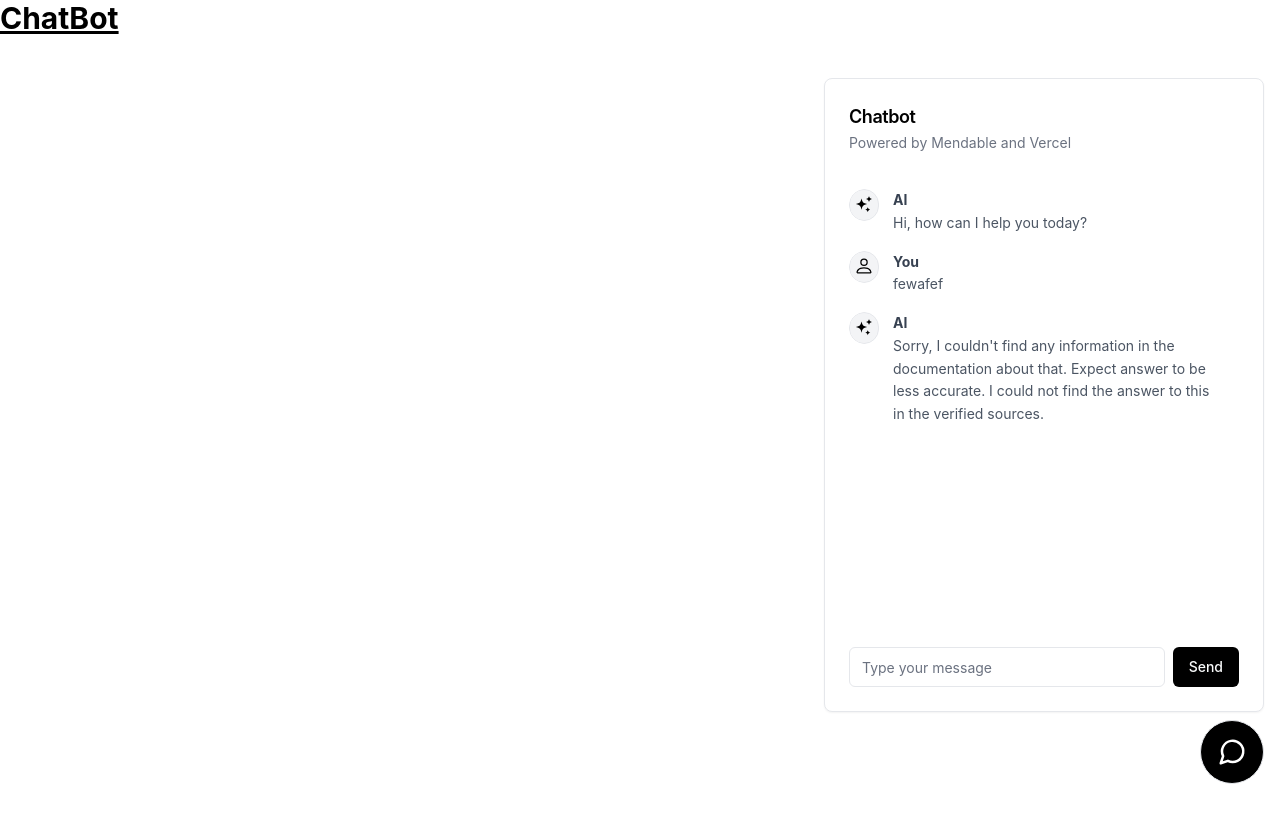
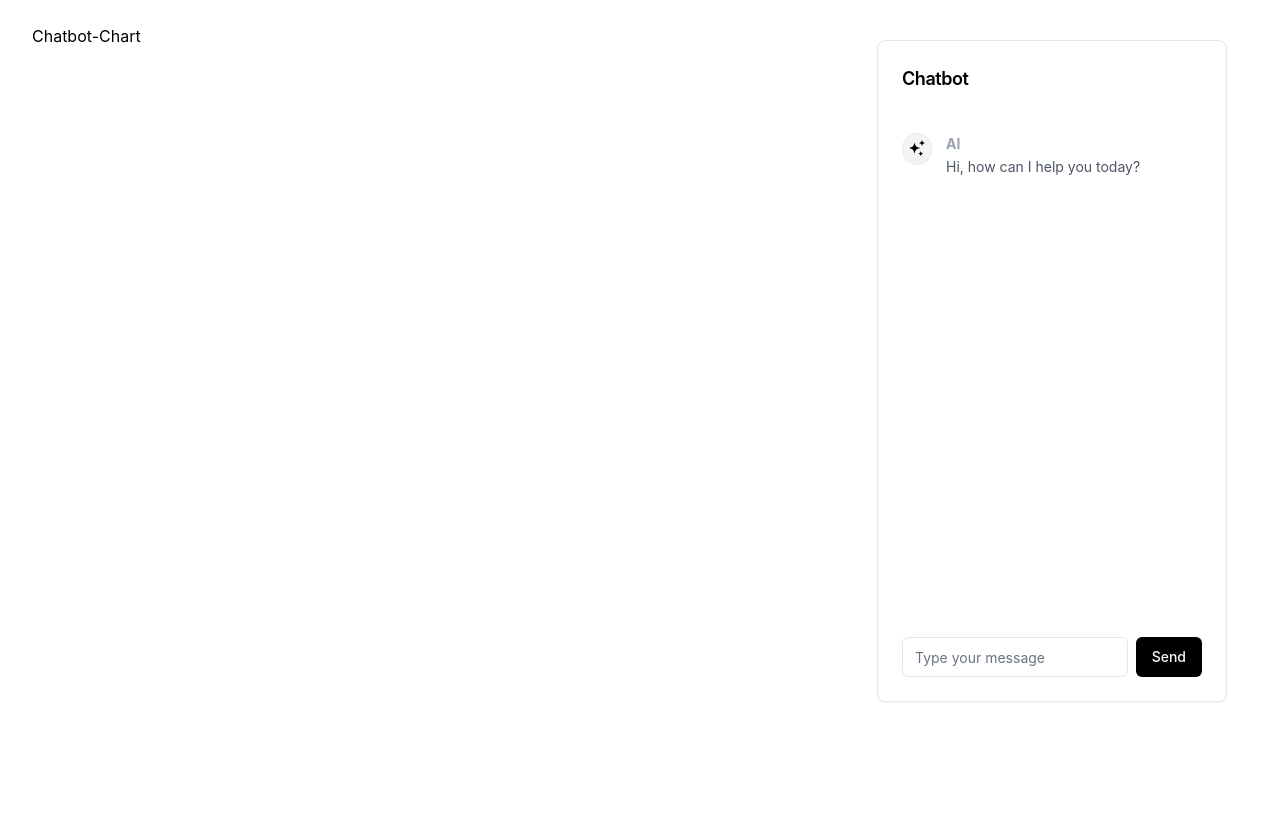
Before and after one commit to annshiv/chat-chart, a React (Create React App) app: page / in a window 1280 px wide. Shown: the top 822 px of the page. Before the commit the page ends 800 px from the top, so only its background shows below. Built offline with nearby package versions, Linux system fonts and the light colour scheme.

Commit message:
fix(mobile-responsive): Added css

```diff
--- a/src/App.css
+++ b/src/App.css
@@ -1,38 +1,127 @@
-.App {
-  text-align: center;
+/* Base styles for the layout */
+body {
+  overflow: hidden;
 }
 
-.App-logo {
-  height: 40vmin;
-  pointer-events: none;
+.component {
+  display: flex;
+  flex-direction: column;
+  height: 100vh;
 }
 
-@media (prefers-reduced-motion: no-preference) {
-  .App-logo {
-    animation: App-logo-spin infinite 20s linear;
+.chatbot-box {
+  box-shadow: 0 0 #0000, 0 0 #0000, 0 1px 2px 0 rgb(0 0 0 / 0.05);
+  background-color: white;
+  padding: 1.5rem;
+  border-radius: 0.5rem;
+  border: 1px solid #e5e7eb;
+  width: 100%;
+  height: 100%;
+  max-width: 350px;
+  min-width: 250px;
+  margin: 0 auto;
+}
+
+.message-div {
+  height: 520px;
+  max-height: 520px;
+  overflow-y: scroll;
+}
+
+/* Hide the scrollbar */
+.message-div::-webkit-scrollbar {
+  width: 0;
+  height: 0;
+}
+
+.message-div::-webkit-scrollbar-thumb {
+  background: rgba(153, 153, 153, 1);
+  border-radius: 6.67px;
+  border: 1px solid rgba(0, 0, 0, 0);
+}
+
+.chatbot-container {
+  margin: 1rem;
+}
+
+p {
+  max-width: 70%;
+  word-wrap: break-word;
+}
+
+/* Mobile view styles */
+@media (max-width: 768px) {
+  .component {
+    flex-direction: column-reverse;
+    margin: 1.5rem 1rem;
+  }
+  .message-div{
+    height:480px;
+  }
+  .chatbot {
+    display: flex;
+    flex-direction: column;
+    height: 750px;
+  }
+
+  .chatbot-box {
+    max-width: 650px;
+    margin: 0;
+    width: 85%;
+    height: 85%;
+  }
+
+  .chatbot-container {
+    order: 1;
+    width: 100%;
+    position: fixed;
+    top: 0;
+    z-index: 10;
+  }
+
+  .box {
+    order: 2;
+    margin-top: calc(4rem + 1.5rem + 20px);
+    flex-grow: 1;
   }
 }
 
-.App-header {
-  background-color: #282c34;
-  min-height: 100vh;
-  display: flex;
-  flex-direction: column;
-  align-items: center;
-  justify-content: center;
-  font-size: calc(10px + 2vmin);
-  color: white;
+@media (max-width: 530px) {
+  .chatbot-box {
+    margin: 5%;
+    max-width: 380px;
+  }
+
 }
 
-.App-link {
-  color: #61dafb;
+@media (max-width: 450px) {
+  .component {
+    margin: 2px;
+  }
+
+  .chatbot-box {
+    margin: 0;
+  }
+
 }
 
-@keyframes App-logo-spin {
-  from {
-    transform: rotate(0deg);
+/* Laptop view styles */
+@media (min-width: 769px) {
+  .component {
+    flex-direction: row;
+    margin: 1.5rem 1rem;
   }
-  to {
-    transform: rotate(360deg);
+
+  .box {
+    width: 70%;
   }
+
+  .chatbot-container {
+    width: 30%;
+    position: relative;
+    top: 0;
+    right: 0;
+    margin-left: auto;
+  }
+
 }
--- a/src/App.tsx
+++ b/src/App.tsx
@@ -1,11 +1,16 @@
-import React from 'react';
-import Chatbot from './Chatbot';
+import React from "react";
+import Chatbot from "./Chatbot";
+import './index.css';
 
 const App: React.FC = () => {
   return (
-    <div>
-      <h1 className="text-3xl font-bold underline">ChatBot</h1>
-      <Chatbot />
+    <div className="component">
+      <div className="box">
+        <h1>Chatbot-Chart</h1>
+      </div>
+      <div className="chatbot-container">
+        <Chatbot />
+      </div>
     </div>
   );
 };
--- a/src/Chatbot.tsx
+++ b/src/Chatbot.tsx
@@ -1,50 +1,74 @@
-import './index.css';
+import React, { useEffect, useRef, useState } from "react";
+import "./App.css";
+
+interface Message {
+  user: boolean;
+  text: string;
+}
 
 const Chatbot = () => {
+  const [message, setMessage] = useState("");
+  const [chatMessages, setChatMessages] = useState<Message[]>([
+    { user: false, text: "Hi, how can I help you today?" },
+  ]);
+
+  const chatContainerRef = useRef<HTMLDivElement>(null);
+
+  const handleMessageChange = (e: React.ChangeEvent<HTMLInputElement>) => {
+    setMessage(e.target.value);
+  };
+
+  const handleSubmit = (e: React.FormEvent<HTMLFormElement>) => {
+    e.preventDefault();
+    const newUserMessage: Message = { user: true, text: message };
+    const aiResponse: Message = { user: false, text: "I don't know" };
+
+    // Add both user's message and AI's response together
+    setChatMessages([...chatMessages, newUserMessage, aiResponse]);
+    setMessage("");
+  };
+
+  useEffect(() => {
+    // Load chat messages from external source or API
+    // For demonstration, I'll simulate loading messages after 1 second
+    const timer = setTimeout(() => {
+      setChatMessages([
+        { user: false, text: "Hi, how can I help you today?" },
+      ]);
+    }, 1000);
+
+    return () => clearTimeout(timer);
+  }, []); // Empty dependency array to run only once on component mount
+
+  // Scroll to the bottom of the chat container
+  useEffect(() => {
+    if (chatContainerRef.current) {
+      chatContainerRef.current.scrollTop = chatContainerRef.current.scrollHeight;
+    }
+  }, [chatMessages]);
+
   return (
-    <div>
-      <button
-        className="fixed bottom-4 right-4 inline-flex items-center justify-center text-sm font-medium disabled:pointer-events-none disabled:opacity-50 border rounded-full w-16 h-16 bg-black hover:bg-gray-700 m-0 cursor-pointer border-gray-200 bg-none p-0 normal-case leading-5 hover:text-gray-900"
-        type="button"
-        aria-haspopup="dialog"
-        aria-expanded="false"
-        data-state="closed"
-      >
-        <svg
-          xmlns="http://www.w3.org/2000/svg"
-          width="30"
-          height="40"
-          viewBox="0 0 24 24"
-          fill="none"
-          stroke="currentColor"
-          strokeWidth="2"
-          strokeLinecap="round"
-          strokeLinejoin="round"
-          className="text-white block border-gray-200 align-middle"
-        >
-          <path
-            d="m3 21 1.9-5.7a8.5 8.5 0 1 1 3.8 3.8z"
-            className="border-gray-200"
-          />
-        </svg>
-      </button>
-
-      <div
-        style={{ boxShadow: '0 0 #0000, 0 0 #0000, 0 1px 2px 0 rgb(0 0 0 / 0.05)' }}
-        className="fixed bottom-[calc(4rem+1.5rem)] right-0 mr-4 bg-white p-6 rounded-lg border border-[#e5e7eb] w-[440px] h-[634px]"
-      >
+    <div className="chatbot">
+      <div className="chatbot-box">
         {/* Heading */}
         <div className="flex flex-col space-y-1.5 pb-6">
           <h2 className="font-semibold text-lg tracking-tight">Chatbot</h2>
-          <p className="text-sm text-[#6b7280] leading-3">
-            Powered by Mendable and Vercel
-          </p>
         </div>
 
         {/* Chat Container */}
-        <div className="pr-4 h-[474px]" style={{ minWidth: '100%', display: 'table' }}>
-          {/* Chat Message AI */}
-          <div className="flex gap-3 my-4 text-gray-600 text-sm flex-1">
+        <div
+          className="message-div pr-4 h-[474px] overflow-y-scroll"
+          ref={chatContainerRef}
+          style={{ minWidth: "100%" }}
+        >
+          {chatMessages.map((msg, index) => (
+            <div
+              key={index}
+              className={`flex gap-3 my-4 text-gray-600 text-sm flex-1 ${
+                msg.user ? "justify-end" : "justify-start"
+              }`}
+            >
+              {!msg.user && (
                 <span className="relative flex shrink-0 overflow-hidden rounded-full w-8 h-8">
                   <div className="rounded-full bg-gray-100 border p-1">
                     <svg
@@ -65,70 +89,32 @@ const Chatbot = () => {
                     </svg>
                   </div>
                 </span>
+              )}
               <p className="leading-relaxed">
-              <span className="block font-bold text-gray-700">AI </span>Hi, how can I help you today?
+                <span
+                  className={`block font-bold ${
+                    msg.user ? "text-gray-700" : "text-gray-400"
+                  }`}
+                >
+                  {msg.user ? "You" : "AI"}
+                </span>
+                {msg.text}
               </p>
             </div>
-
-          {/* User Chat Message */}
-          <div className="flex gap-3 my-4 text-gray-600 text-sm flex-1">
-            <span className="relative flex shrink-0 overflow-hidden rounded-full w-8 h-8">
-              <div className="rounded-full bg-gray-100 border p-1">
-                <svg
-                  stroke="none"
-                  fill="black"
-                  strokeWidth="0"
-                  viewBox="0 0 16 16"
-                  height="20"
-                  width="20"
-                  xmlns="http://www.w3.org/2000/svg"
-                >
-                  <path
-                    d="M8 8a3 3 0 1 0 0-6 3 3 0 0 0 0 6Zm2-3a2 2 0 1 1-4 0 2 2 0 0 1 4 0Zm4 8c0 1-1 1-1 1H3s-1 0-1-1 1-4 6-4 6 3 6 4Zm-1-.004c-.001-.246-.154-.986-.832-1.664C11.516 10.68 10.289 10 8 10c-2.29 0-3.516.68-4.168 1.332-.678.678-.83 1.418-.832 1.664h10Z"
-                  />
-                </svg>
-              </div>
-            </span>
-            <p className="leading-relaxed">
-              <span className="block font-bold text-gray-700">You </span>fewafef
-            </p>
-          </div>
-
-          {/* AI Chat Message */}
-          <div className="flex gap-3 my-4 text-gray-600 text-sm flex-1">
-            <span className="relative flex shrink-0 overflow-hidden rounded-full w-8 h-8">
-            <div className="rounded-full bg-gray-100 border p-1">
-                <svg
-                  stroke="none"
-                  fill="black"
-                  strokeWidth="1.5"
-                  viewBox="0 0 24 24"
-                  aria-hidden="true"
-                  height="20"
-                  width="20"
-                  xmlns="http://www.w3.org/2000/svg"
-                >
-                  <path
-                    strokeLinecap="round"
-                    strokeLinejoin="round"
-                    d="M9.813 15.904L9 18.75l-.813-2.846a4.5 4.5 0 00-3.09-3.09L2.25 12l2.846-.813a4.5 4.5 0 003.09-3.09L9 5.25l.813 2.846a4.5 4.5 0 003.09 3.09L15.75 12l-2.846.813a4.5 4.5 0 00-3.09 3.09zM18.259 8.715L18 9.75l-.259-1.035a3.375 3.375 0 00-2.455-2.456L14.25 6l1.036-.259a3.375 3.375 0 002.455-2.456L18 2.25l.259 1.035a3.375 3.375 0 002.456 2.456L21.75 6l-1.035.259a3.375 3.375 0 00-2.456 2.456zM16.894 20.567L16.5 21.75l-.394-1.183a2.25 2.25 0 00-1.423-1.423L13.5 18.75l1.183-.394a2.25 2.25 0 001.423-1.423l.394-1.183.394 1.183a2.25 2.25 0 001.423 1.423l1.183.394-1.183.394a2.25 2.25 0 00-1.423 1.423z"
-                  />
-                </svg>
-              </div>
-            </span>
-            <p className="leading-relaxed">
-              <span className="block font-bold text-gray-700">AI </span>Sorry, I couldn't find any information in the documentation about that. Expect answer to be less accurate. I could not find the answer to this in the verified sources.
-            </p>
-          </div>
+          ))}
         </div>
 
         {/* Input Box */}
         <div className="flex items-center pt-0">
-          <form className="flex items-center justify-center w-full space-x-2">
+          <form
+            className="flex items-center justify-center w-full space-x-2"
+            onSubmit={handleSubmit}
+          >
             <input
               className="flex h-10 w-full rounded-md border border-[#e5e7eb] px-3 py-2 text-sm placeholder-[#6b7280] focus:outline-none focus:ring-2 focus:ring-[#9ca3af] disabled:cursor-not-allowed disabled:opacity-50 text-[#030712] focus-visible:ring-offset-2"
               placeholder="Type your message"
-              value=""
+              value={message}
+              onChange={handleMessageChange}
             />
             <button
               className="inline-flex items-center justify-center rounded-md text-sm font-medium text-[#f9fafb] disabled:pointer-events-none disabled:opacity-50 bg-black hover:bg-[#111827E6] h-10 px-4 py-2"
--- a/src/index.css
+++ b/src/index.css
@@ -15,3 +15,7 @@ code {
   font-family: source-code-pro, Menlo, Monaco, Consolas, 'Courier New',
     monospace;
 }
+
+#root{
+  margin: 1rem;
+}
```
Lines whose indentation alone changed are shown as unchanged.
